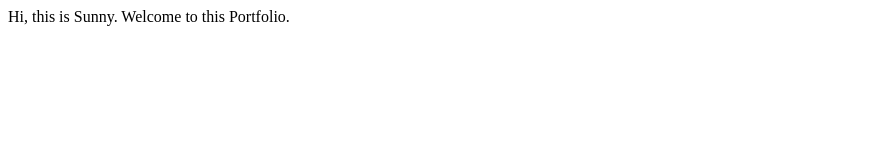
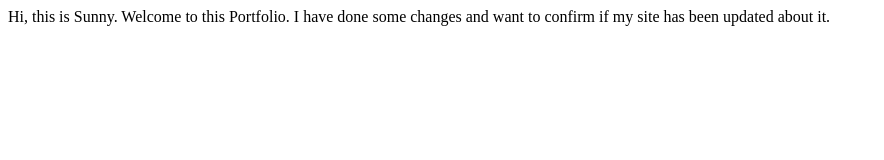
Before and after one commit to Sunny-Goswami/student-demo-portfolio, a plain HTML site: page index.html in a window 1280 px wide. Shown: the whole page, without its empty margins (0-884 px from the left). Drawn offline with Linux system fonts and the light colour scheme.

Commit message:
Update: CI check

```diff
--- a/index.html
+++ b/index.html
@@ -10,5 +10,7 @@
 </head>
 <body>
     Hi, this is Sunny. Welcome to this Portfolio.
+    I have done some changes and want to confirm
+    if my site has been updated about it.
 </body>
 </html>
```
